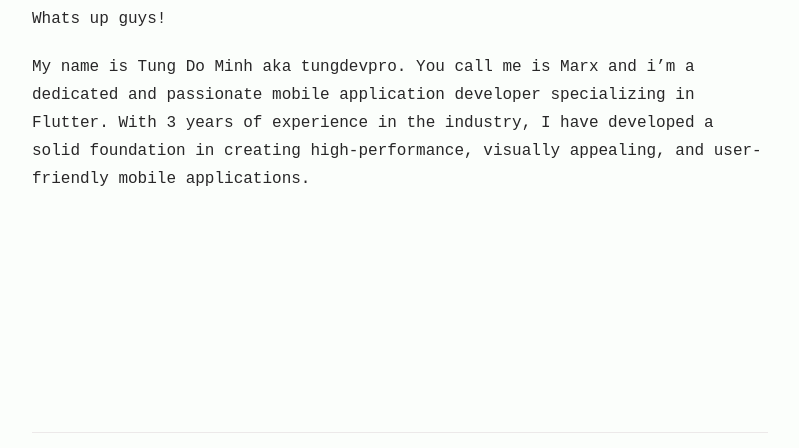
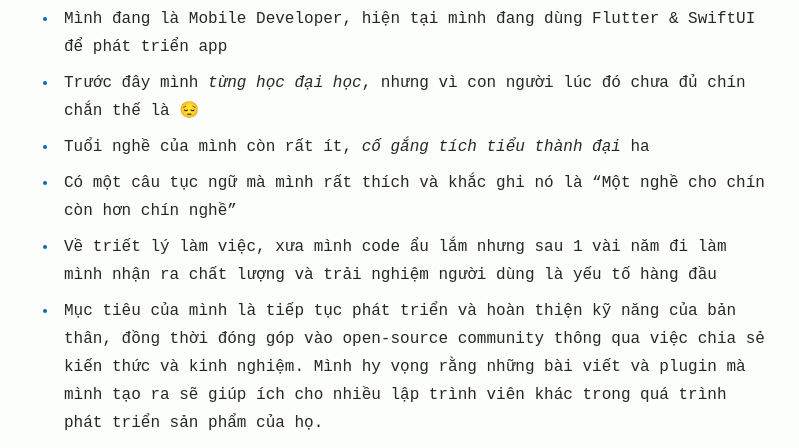
Before and after one commit to tungdevpro/tungdevpro.github.io, an Astro site: page /about in a window 1280 px wide. Shown: the part 300-748 px from the top of the page, without its empty margins (240-1039 px from the left). Built offline with nearby package versions, Linux system fonts and the light colour scheme; Astro itself is replaced by a stand-in of ours.

Commit message:
update about me

```diff
--- a/src/pages/about.md
+++ b/src/pages/about.md
@@ -3,6 +3,9 @@
 title: "About"
 ---
 
-Whats up guys!
-
-My name is Tung Do Minh aka tungdevpro. You call me is Marx and i'm a dedicated and passionate mobile application developer specializing in Flutter. With 3 years of experience in the industry, I have developed a solid foundation in creating high-performance, visually appealing, and user-friendly mobile applications.
+* Mình đang là Mobile Developer, hiện tại mình đang dùng Flutter & SwiftUI để phát triển app
+* Trước đây mình *từng học đại học*, nhưng vì con người lúc đó chưa đủ chín chắn thế là 😔
+* Tuổi nghề của mình còn rất ít, *cố gắng tích tiểu thành đại* ha
+* Có một câu tục ngữ mà mình rất thích và khắc ghi nó là "Một nghề cho chín còn hơn chín nghề"
+* Về triết lý làm việc, xưa mình code ẩu lắm nhưng sau 1 vài năm đi làm mình nhận ra chất lượng và trải nghiệm người dùng là yếu tố hàng đầu
+* Mục tiêu của mình là tiếp tục phát triển và hoàn thiện kỹ năng của bản thân, đồng thời đóng góp vào open-source community thông qua việc chia sẻ kiến thức và kinh nghiệm. Mình hy vọng rằng những bài viết và plugin mà mình tạo ra sẽ giúp ích cho nhiều lập trình viên khác trong quá trình phát triển sản phẩm của họ.
```
